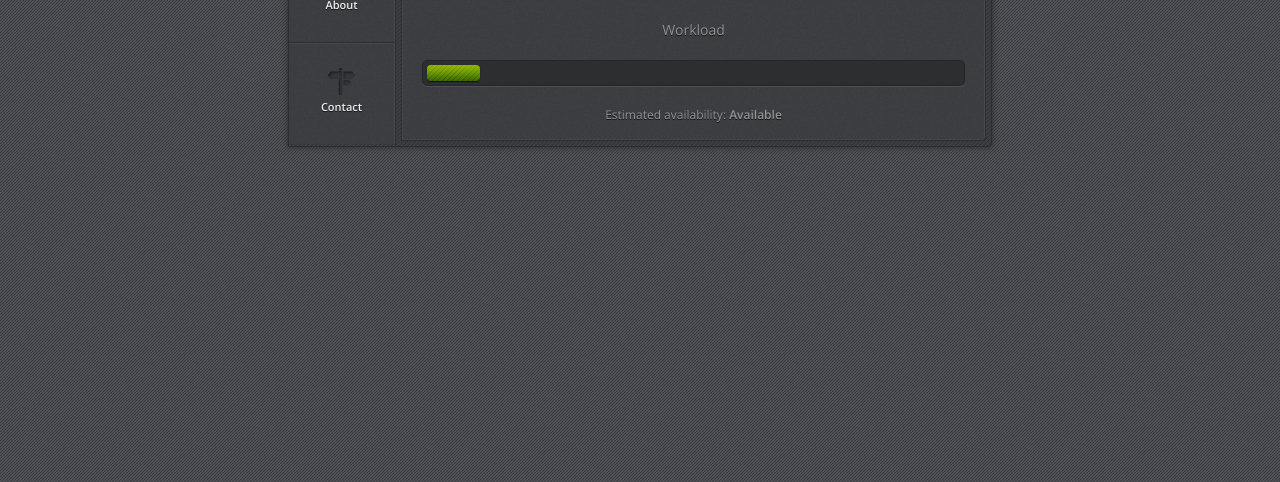
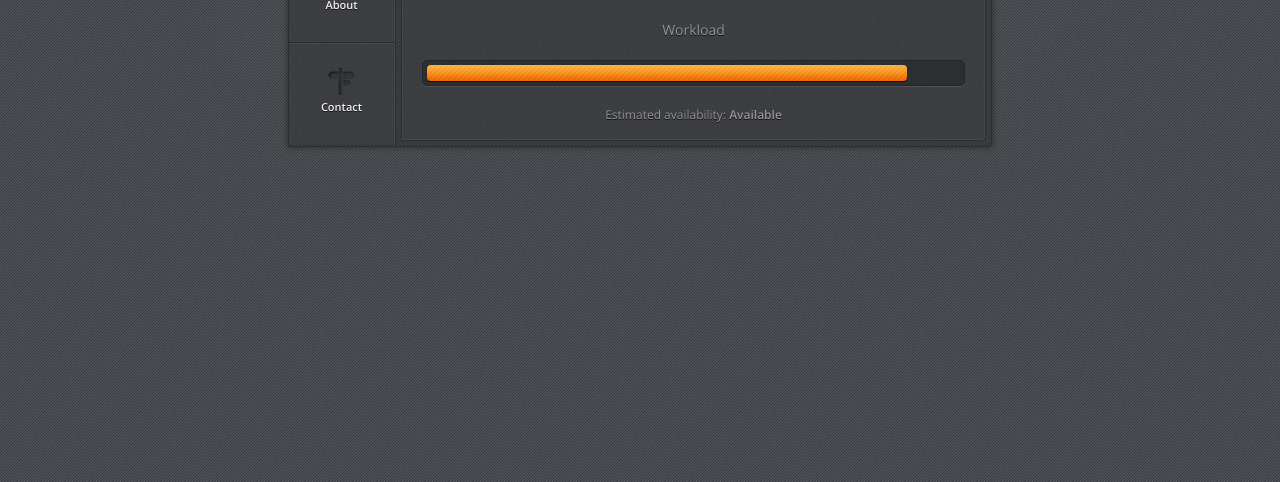
Before and after one commit to NamelessCoder/namelesscoder.github.io, a plain HTML site: page index.html in a window 1280 px wide. Shown: the part 318-800 px from the top of the page. Drawn offline with nearby package versions, Linux system fonts and the light colour scheme.

Commit message:
[TASK] Update busy-meter

```diff
--- a/style.css
+++ b/style.css
@@ -242,9 +242,9 @@ div.bmLoader {
 	-khtml-border-radius: 4px;
 	-moz-border-radius: 4px;
 	border-radius: 4px;
-	width: 10%;
+	width: 90%;
 	height: 16px;
-	background: url('img/buzymeter_green.png') repeat-x top left;
+	background: url('img/buzymeter_orange.png') repeat-x top left;
 	-webkit-box-shadow: 0 1px 1px #111;
 	-moz-box-shadow: 0 1px 1px #111;
 	box-shadow: 0 1px 1px #111;
```
